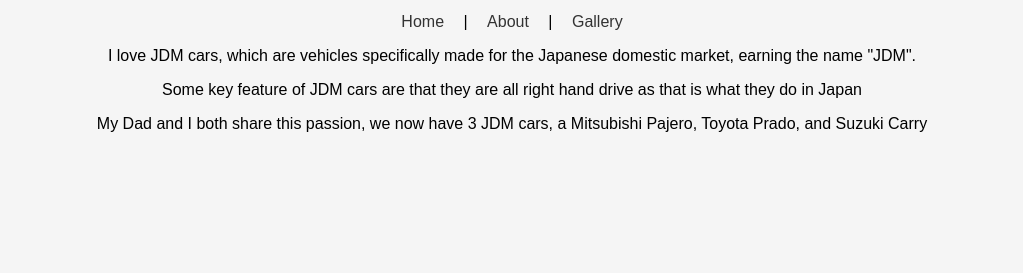
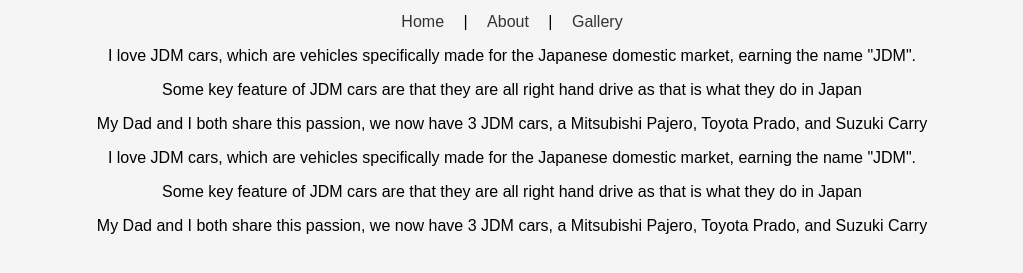
Before and after one commit to GriffinOrsi/BMIS235, a plain HTML site: page about.html in a window 1280 px wide. Shown: the part 101-374 px from the top of the page, without its empty margins (128-1151 px from the left). Drawn offline with Linux system fonts and the light colour scheme.

Commit message:
Update about.html

```diff
--- a/about.html
+++ b/about.html
@@ -16,4 +16,7 @@
     <p>Some key feature of JDM cars are that they are all right hand drive as that is what they do in Japan </p>
     <p>My Dad and I both share this passion, we now have 3 JDM cars, a Mitsubishi Pajero, Toyota Prado, and Suzuki Carry</p>
 </body>
+    <p>I love JDM cars, which are vehicles specifically made for the Japanese domestic market, earning the name "JDM".</p>
+    <p>Some key feature of JDM cars are that they are all right hand drive as that is what they do in Japan </p>
+    <p>My Dad and I both share this passion, we now have 3 JDM cars, a Mitsubishi Pajero, Toyota Prado, and Suzuki Carry</p>
 </html>
```
